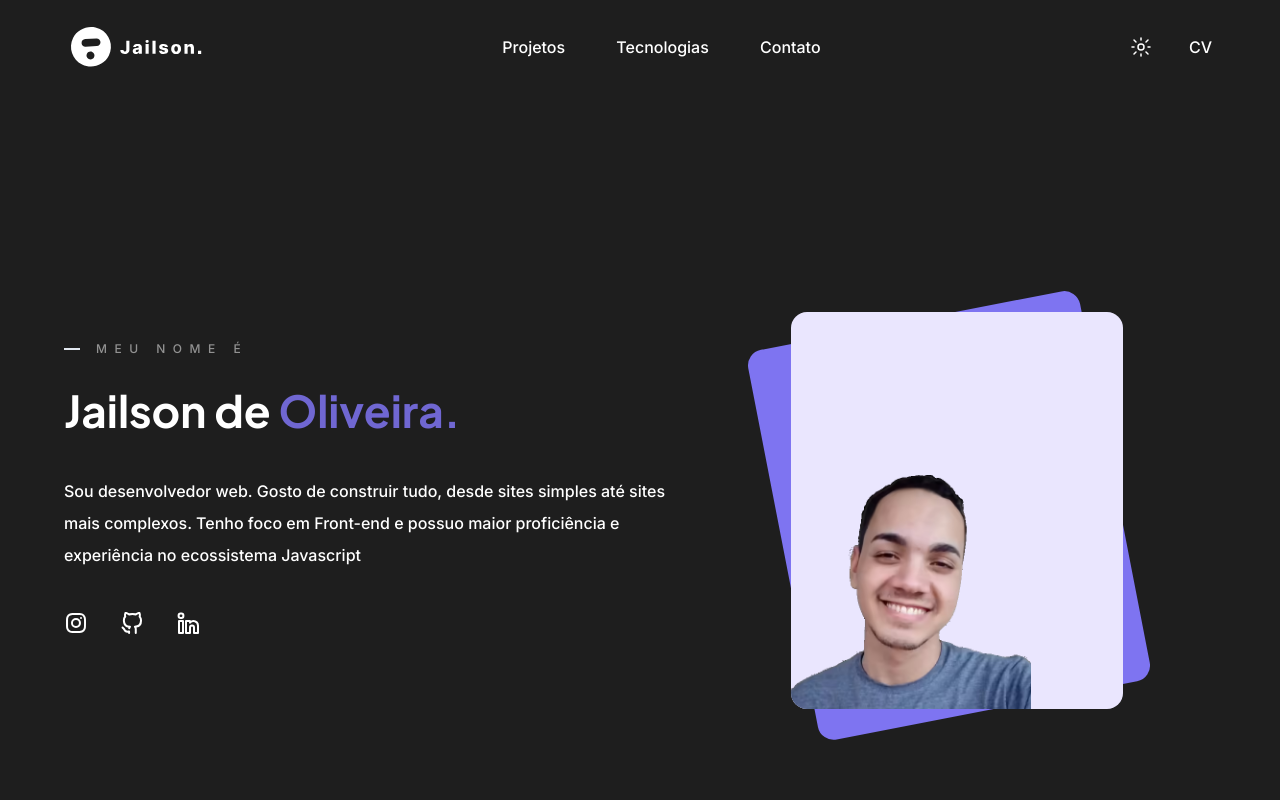
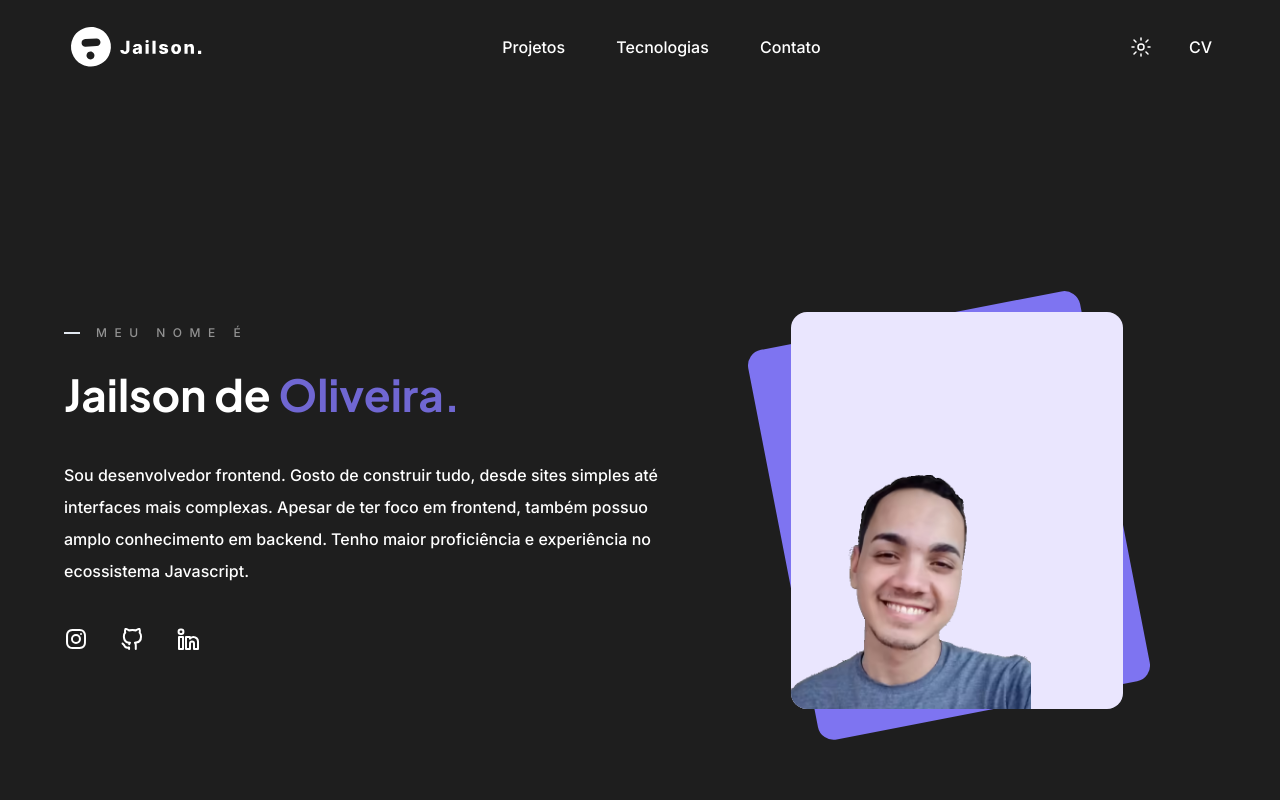
Before and after one commit to OJailson17/portfolio-redesign, a Next.js app: page / in a window 1280 px wide. Shown: the top 800 px of the page. Built offline with nearby package versions, Linux system fonts and the light colour scheme.

Commit message:
chore: update hero

```diff
--- a/src/components/Hero/index.tsx
+++ b/src/components/Hero/index.tsx
@@ -23,9 +23,10 @@ export const Hero = () => {
 				</p>
 
 				<p className='mt-8 leading-8 text-light-text dark:text-dark-text'>
-					Sou desenvolvedor web. Gosto de construir tudo, desde sites simples
-					até sites mais complexos. Tenho foco em Front-end e possuo maior
-					proficiência e experiência no ecossistema Javascript
+					Sou desenvolvedor frontend. Gosto de construir tudo, desde sites
+					simples até interfaces mais complexas. Apesar de ter foco em frontend,
+					também possuo amplo conhecimento em backend. Tenho maior proficiência
+					e experiência no ecossistema Javascript.
 				</p>
 
 				<HeroLinks />
```
